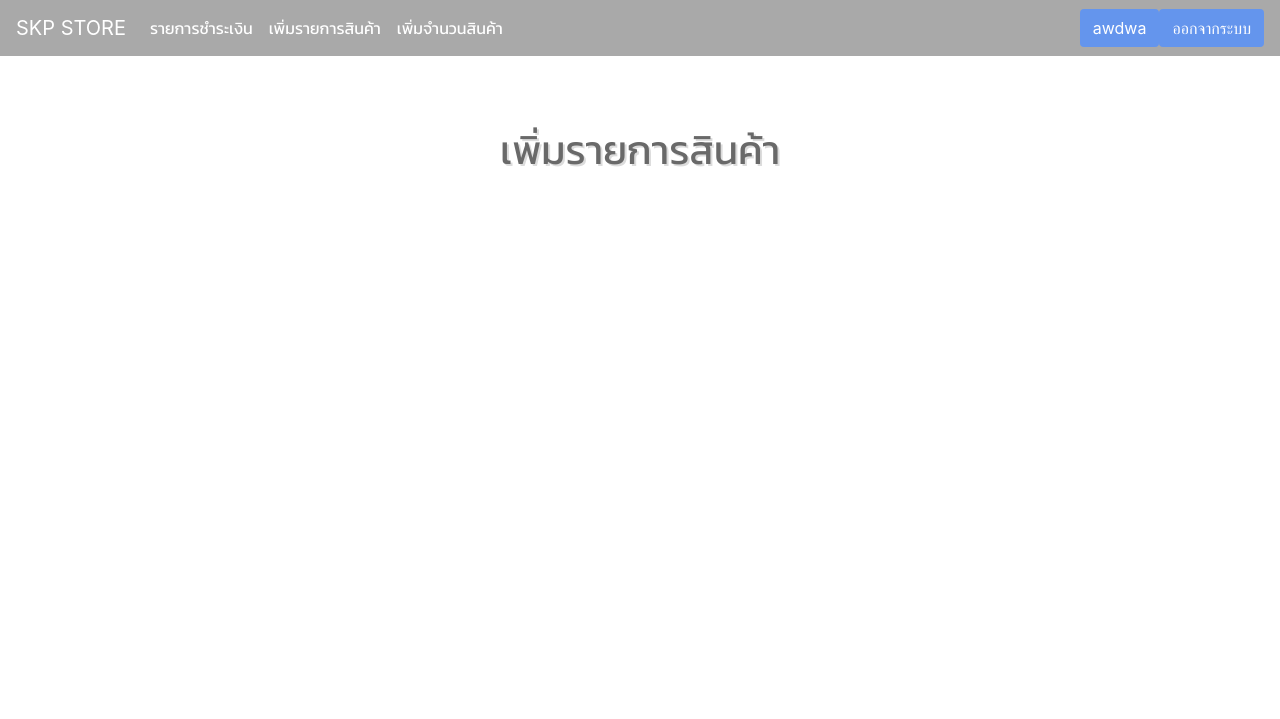
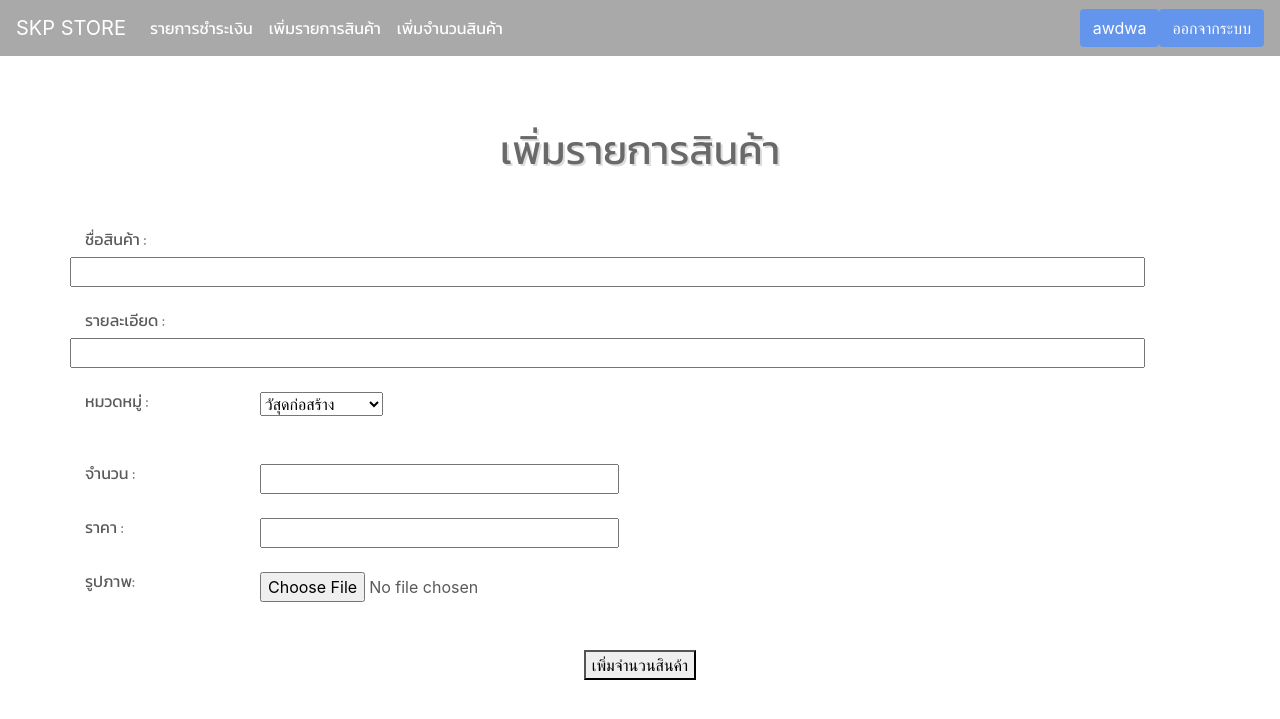
Before and after one commit to match8991/skphahaha, a PHP site: page /add_product.php in a window 1280 px wide. Shown: the top 719 px of the page. Run offline with PHP 8.4, Linux system fonts and the light colour scheme; a user stored in the database is signed in.

Commit message:
Update add_product.php

```diff
--- a/add_product.php
+++ b/add_product.php
@@ -59,5 +59,79 @@
       </div> <!-- /.row -->
       <div>
 
+      <form action="confirm_addpro.php" method="post" enctype="multipart/form-data">
+                            <div class="row" >
+                            	<div class="col-md-2 col-sm-2">
+                                  <h6>ชื่อสินค้า : </h6>
+                              </div>
+                              <div>
+                              <input name="Product_name" type="text" size="100">
+                              </div>
+                            </div>
+                            <br>
+
+                            <div class="row">
+                            	<div class="col-md-2 col-sm-2">
+                               <h6>รายละเอียด : </h6>
+                              </div>
+                              <div>
+                              <input name="Product_detail" type="text" size="100">
+                              </div>
+                            </div>
+                            <br>
+
+                            <div class="row">
+                            	<div class="col-md-2 col-sm-2">
+                                <h6>หมวดหมู่ : </h6>
+                              </div>
+                              <div>
+                                    <select name="ProType_name">
+                                        <option value="1">วัสุดก่อสร้าง</option>
+                                        <option value="2">หลังคา</option>
+                                        <option value="3">สีทาบ้าน</option>
+                                        <option value="4">วัสดุปูพื้นและผนัง</option>
+                                        <option value="5">ประตูและหน้าต่าง</option>
+                                        <option value="6">วัสดุซ่อมแซ่มบ้าน</option>
+                                    </select><br><br>
+                                </div>
+                              </div>
+                            </div>
+                            <br>
+
+                            <div class="row">
+                            	<div class="col-md-2 col-sm-2">
+                                <h6>จำนวน : </h6>
+                              </div>
+                              <div>
+                              <input name="Product_amount" type="text" size="30">
+                              </div>
+                            </div>
+                            <br>
+
+                            <div class="row">
+                            	<div class="col-md-2 col-sm-2">
+                                <h6>ราคา : </h6>
+                              </div>
+                              <div>
+                              <input name="Product_price" type="text" size="30">
+                              </div>
+                            </div>
+                            <br>
+
+                            <div class="row">
+                            	<div class="col-md-2 col-sm-2">
+                                <h6>รูปภาพ: </h6>
+                              </div>
+                              <div>
+                              <input name="Product_pic" type="file" required><br><br>
+                              </div>
+                            </div>
+                            <br>
+
+                            <div class="text-center">
+                                <button type="submit">เพิ่มจำนวนสินค้า</button>
+                            </div>
+                        </form>
+
 </body>
 </html>
```
